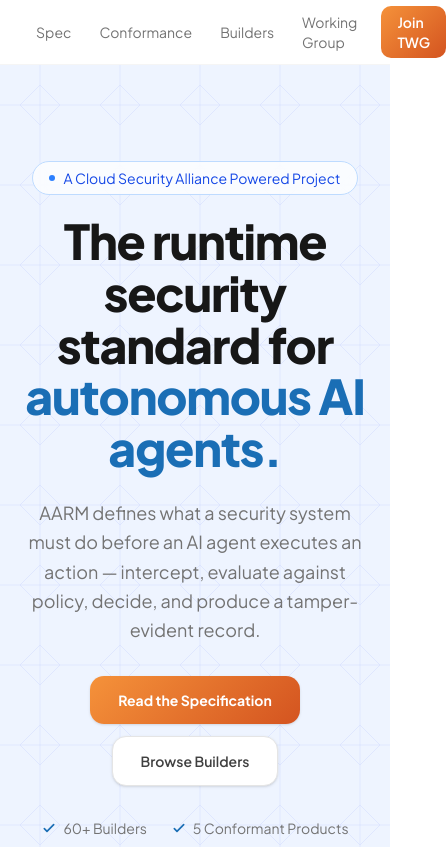
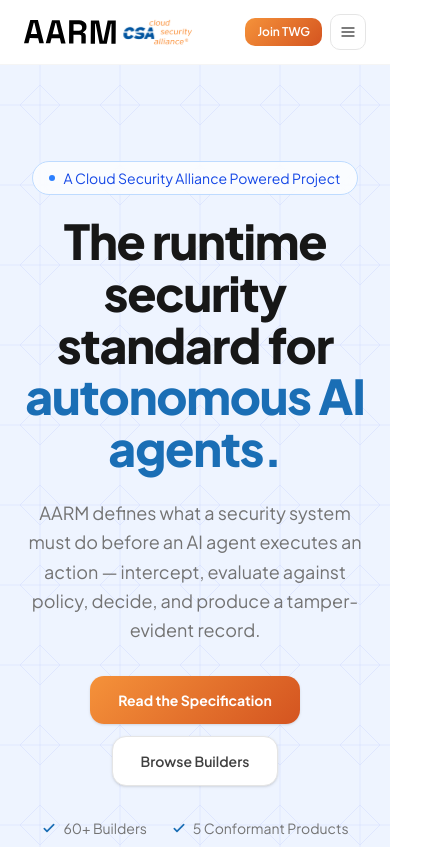
Before and after one commit to aarm-dev/aarm, a Next.js app: page / in a window 390 px wide. Shown: the top 847 px of the page, 446 px wide, since content can reach past the window. Built offline with nearby package versions, Linux system fonts and the light colour scheme.

Commit message:
Add mobile hamburger nav; fix nav overflow on small screens
Logo was pushed off-screen and Join TWG was cut on mobile.
Now: logo + Join TWG + hamburger on mobile (<md), full nav on desktop.
Hamburger toggles a dropdown with all four links.

Co-Authored-By: Claude Sonnet 4.6 <noreply@anthropic.com>

```diff
--- a/src/components/site-nav.tsx
+++ b/src/components/site-nav.tsx
@@ -1,5 +1,6 @@
 "use client";
 
+import { useState } from "react";
 import Link from "next/link";
 import Image from "next/image";
 import { usePathname } from "next/navigation";
@@ -13,29 +14,32 @@ const links = [
 
 export function SiteNav() {
   const pathname = usePathname();
+  const [open, setOpen] = useState(false);
 
   return (
     <header className="sticky top-0 z-50 border-b border-neutral-100 bg-white/95 backdrop-blur-sm">
       <div className="mx-auto flex h-16 max-w-6xl items-center justify-between px-6">
-        <Link href="/" className="flex items-center">
+        {/* Logo */}
+        <Link href="/" className="flex items-center" onClick={() => setOpen(false)}>
           <Image
             src="/logo/dark.svg"
             alt="AARM"
             width={200}
             height={32}
             priority
-            className="h-[32px] w-auto"
+            className="h-7 w-auto sm:h-8"
           />
         </Link>
 
-        <nav className="flex items-center gap-1">
+        {/* Desktop nav */}
+        <nav className="hidden items-center gap-1 md:flex">
           {links.map((link) => (
             <Link
               key={link.href}
               href={link.href}
               className={`rounded-md px-3 py-1.5 text-sm transition-colors ${
                 pathname === link.href
-                  ? "text-neutral-900 font-medium"
+                  ? "font-medium text-neutral-900"
                   : "text-neutral-500 hover:text-neutral-900"
               }`}
             >
@@ -52,7 +56,57 @@ export function SiteNav() {
             Join TWG
           </a>
         </nav>
+
+        {/* Mobile: Join TWG + hamburger */}
+        <div className="flex items-center gap-2 md:hidden">
+          <a
+            href="https://cloudsecurityalliance.org/research/working-groups/autonomous-action-runtime-management-aarm"
+            target="_blank"
+            rel="noopener noreferrer"
+            className="rounded-lg px-3 py-1.5 text-xs font-semibold text-white transition-opacity hover:opacity-85"
+            style={{ background: "linear-gradient(135deg, #F5923A 0%, #D45420 100%)" }}
+          >
+            Join TWG
+          </a>
+          <button
+            onClick={() => setOpen((v) => !v)}
+            aria-label="Toggle menu"
+            className="flex h-9 w-9 items-center justify-center rounded-lg border border-neutral-200 text-neutral-600 transition-colors hover:bg-neutral-50"
+          >
+            {open ? (
+              <svg width="16" height="16" viewBox="0 0 24 24" fill="none" stroke="currentColor" strokeWidth="2" strokeLinecap="round" strokeLinejoin="round">
+                <line x1="18" y1="6" x2="6" y2="18" /><line x1="6" y1="6" x2="18" y2="18" />
+              </svg>
+            ) : (
+              <svg width="16" height="16" viewBox="0 0 24 24" fill="none" stroke="currentColor" strokeWidth="2" strokeLinecap="round" strokeLinejoin="round">
+                <line x1="3" y1="6" x2="21" y2="6" /><line x1="3" y1="12" x2="21" y2="12" /><line x1="3" y1="18" x2="21" y2="18" />
+              </svg>
+            )}
+          </button>
+        </div>
       </div>
+
+      {/* Mobile menu dropdown */}
+      {open && (
+        <div className="border-t border-neutral-100 bg-white px-6 py-4 md:hidden">
+          <nav className="flex flex-col gap-1">
+            {links.map((link) => (
+              <Link
+                key={link.href}
+                href={link.href}
+                onClick={() => setOpen(false)}
+                className={`rounded-lg px-3 py-2.5 text-sm transition-colors ${
+                  pathname === link.href
+                    ? "bg-neutral-100 font-medium text-neutral-900"
+                    : "text-neutral-600 hover:bg-neutral-50 hover:text-neutral-900"
+                }`}
+              >
+                {link.label}
+              </Link>
+            ))}
+          </nav>
+        </div>
+      )}
     </header>
   );
 }
```
